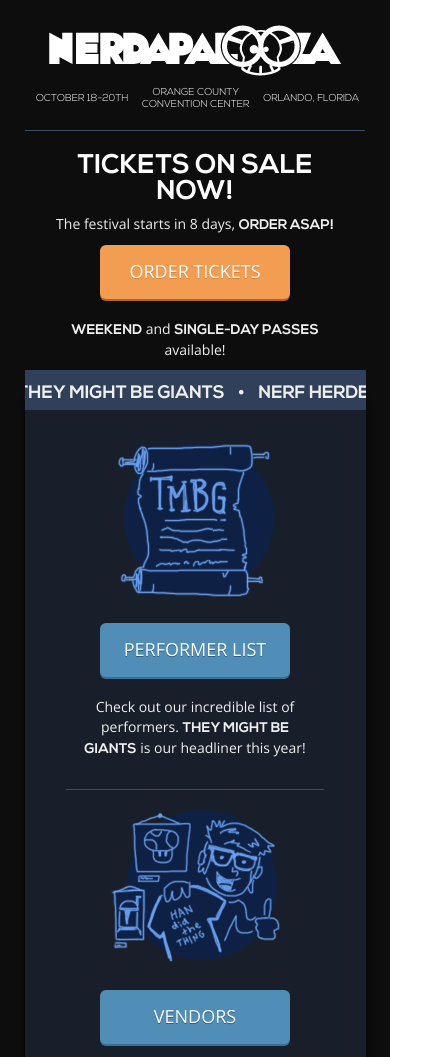
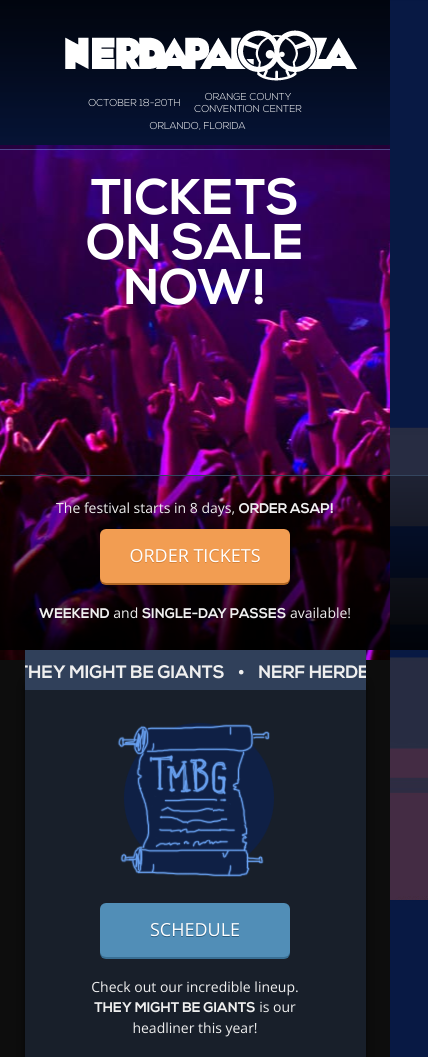
Before and after one commit to keeeeeegan/nerdapalooza-2013-landing-page, a plain HTML site: page index.html in a window 390 px wide. Shown: the top 1057 px of the page, 428 px wide, since content can reach past the window. Drawn offline with nearby package versions, Linux system fonts and the light colour scheme.

Commit message:
added image carousel, added imaged

```diff
--- a/index.html
+++ b/index.html
@@ -46,7 +46,8 @@
 
 <body>
 
-<div class="container">
+<div class="top container">
+	<div class="top-content container">
 		<header>
 			<div class="row">
 				<div class="logo-container pull-left">
@@ -81,9 +82,24 @@
 				<h2 class="callout text-left">Tickets on Sale Now!</h2>
 			</div>
 		</div>
-	<div class="order-now-bar row">
-		<div class="sub-msg col-md-4 text-left days-left">
-			<p>The festival starts <span class="when">soon</span>, <b>order ASAP!</b></p>
+	</div>
+</div>
+
+<div class="carousel container">
+	<div class="photo one show" style="background-image: url('./landing-assets/images/banner-nerdapalooza-event-2.jpg');"></div>
+	<div class="photo" style="background-image: url('./landing-assets/images/banner-nerdapalooza-event-1.jpg');"></div>
+	<div class="photo" style="background-image: url('./landing-assets/images/banner-nerdapalooza-occc-1.jpg');"></div>
+	<div class="photo" style="background-image: url('./landing-assets/images/banner-nerdapalooza-event-3.jpg');"></div>
+	<div class="photo" style="background-image: url('./landing-assets/images/banner-nerdapalooza-avanti-1.jpg');"></div>
+	<div class="photo" style="background-image: url('./landing-assets/images/banner-nerdapalooza-event-4.jpg');"></div>
+	<div class="photo" style="background-image: url('./landing-assets/images/banner-nerdapalooza-event-5.jpg');"></div>
+	<div class="photo" style="background-image: url('./landing-assets/images/banner-nerdapalooza-avanti-2.jpg');"></div>
+</div>
+
+<div class="container main">
+	<div class="order-now-bar row buy-button-section">
+		<div class="sub-msg col-md-4 text-left">
+			<p class="days-left">The festival starts <span class="when">soon</span>, <b>order ASAP!</b></p>
 		</div>
 		<div class="sub-msg button col-md-4 text-center">
 			<p><a class="btn btn-lg buy" href="http://www.flavorus.com/event/Nerdapalooza-2013/175967" target="_blank">Order Tickets</a></p>
@@ -92,7 +108,6 @@
 			<p><b>Weekend</b> and <b>Single-Day Passes</b> available!</p>
 		</div>
 	</div>
-
 	<div class="marquee-container row">
 			<div class="marquee">
 				&nbsp;&nbsp;&nbsp;&nbsp;&nbsp;&nbsp;
@@ -118,8 +133,8 @@
 
 	<div class="row ctas">
 		<div class="cta col-md-4 performers">
-			<p class="cta-btn-container"><a class="btn btn-lg btn-default" href="http://nerdapalooza.org/musicians/2013-guests/" target="_blank">Performer List</a></p>
-			<p>Check out our incredible list of performers. <b>They Might Be Giants</b> is our headliner this year!</p>
+			<p class="cta-btn-container"><a class="btn btn-lg btn-default" href="http://nerdapalooza.org/2013-schedule/" target="_blank">Schedule</a></p>
+			<p>Check out our incredible lineup. <b>They Might Be Giants</b> is our headliner this year!</p>
 		</div>
 
 		<div class="cta col-md-4 vendors">
@@ -200,13 +215,36 @@
 	var $daysLeft = $('.days-left');
 	var starts = new Date('10/18/2013');
 	var now = new Date();
+
 	var diff = new Date(Math.abs(starts - now));
-
-	console.log(diff.getTime());
-
 	var days = Math.floor(diff.getTime()/(1000*60*60*24));
 
-	$daysLeft.find('.when').html("in " + days + " days");
+	console.log(diff);
+
+	// if the days left is negative, we know it's already started.
+	if (diff < 0) {
+		// hide the ticket button
+	}
+	else if (days == 1) {
+		$daysLeft.html("Only one day left to order tickets! <b>ORDER NOW!</b>");
+	}
+	else {
+		$daysLeft.children('.when').html("in " + days + " days");
+	}
+</script>
+<script type="text/javascript">
+
+	var count = 1;
+	var next = 0;
+	var max = $('.carousel .photo').length;
+	console.log(max);
+	setInterval(function() {
+		$('.carousel .photo:nth-child(' + count + ')').fadeOut('slow');
+		next = (count + 1 <= max) ? (count + 1) : 1;
+		$('.carousel .photo:nth-child(' + next + ')').fadeIn('slow');
+		count = next;
+	}, 5000);
+
 </script>
 </body>
 </html>
--- a/landing-assets/css/main.css
+++ b/landing-assets/css/main.css
@@ -45,6 +45,88 @@
 	-webkit-box-shadow: 0px 0px 13px rgba(0, 0, 0, 0.55);
 	-moz-box-shadow: 0px 0px 13px rgba(0, 0, 0, 0.55);
 	box-shadow: 0px 0px 13px rgba(0, 0, 0, 0.55);
+
+	z-index: 30;
+	position: relative;
+}
+
+.container.top {
+
+	width: 100%;
+	max-width: 100%;
+
+	background: url('../images/gradient-top.png') 0% 0% repeat-x;
+	background-color: transparent;
+	font-family: 'Open Sans';
+	color: #efefef;
+	height: 540px;
+
+	-webkit-box-shadow: none;
+	-moz-box-shadow: none;
+	box-shadow: none;
+
+	z-index: 20;
+	position: relative;
+}
+
+.container.top-content {
+
+	background: transparent;
+
+	-webkit-box-shadow: none;
+	-moz-box-shadow: none;
+	box-shadow: none;
+
+}
+
+.container.carousel {
+	width: 100%;
+	max-width: 100%;
+	background: 0;
+	text-align: center;
+	-webkit-box-shadow: none;
+	-moz-box-shadow: none;
+	box-shadow: none;
+	height: 535px;
+	overflow: hidden;
+	margin-top: -540px;
+	z-index: 10;
+	position: relative;
+	padding: 0;
+}
+
+.container.carousel .photo {
+	width: 100%;
+	max-width: 100%;
+
+	position: absolute;
+	top: 0;
+	text-align: center;
+	background-color: transparent;
+	height: 530px;
+	margin: 0;
+	left: 0;
+	right: 0;
+	background-position: 50% 50%;
+	background-repeat: no-repeat;
+}
+
+.container.carousel .photo {
+	display: none;
+}
+
+.container.carousel .photo.show {
+	display: block;
+}
+
+.row.buy-button-section {
+	background: url('../images/gradient-bottom.png') 0% 0% repeat-x;
+	background-color: transparent;
+	height: 100px;
+	margin-top: -110px;
+	padding-top: 22px;
+	margin-right: -46px;
+	margin-left: -46px;
 }
 
 .ctas {
@@ -153,11 +235,11 @@
 	font-family: 'nexa_boldregular', sans-serif;
 	color: #fff;
 	text-transform: uppercase;
-	line-height: 50px;
+	line-height: 36px;
 	margin-top: 5px;
 	font-weight: 100;
 	text-align: center;
-	font-size: 70px;
+	font-size: 60px;
 }
 
 h2.choose {
@@ -862,6 +944,11 @@
 
 @media (max-width: 650px) {
 
+	body {
+		overflow-x: hidden;
+		background-color: #0d0d0d;
+	}
+
 		.about ul li {
 			font-size: 10px;
 			line-height: 12px;
@@ -870,10 +957,14 @@
 			padding: 0 5px 0 5px;
 		}
 	h2.callout {
-		font-size: 27px;
-		line-height: 26px;
+		font-size: 50px;
+		line-height:45px;
+		margin-top: 6px;
 	}
 
+	.container.top {
+		background-position: 0% -55px;
+	}
 
 	.container .row.ctas {
 		box-sizing: content-box;
@@ -893,6 +984,20 @@
 		margin-right: 0;		float: none;
 		margin: 0 auto;
 	}
+
+	.main.container {
+		margin-top: -20px;
+
+	-webkit-box-shadow: none;
+	-moz-box-shadow: none;
+	box-shadow: none;
+
+	}
+
+	.row.main-nav {
+		border-width: 0;
+	}
+
 	.container .row.ctas .col-md-4.cta.vendors {
 
 		background: url('../images/button-cta-icons-vendors.png') center 20px no-repeat;
@@ -963,6 +1068,17 @@
 
 	.container .row.ctas.select .contact {
 		width: 100%;
+	}
+
+	.row.buy-button-section.order-now-bar {
+		background: url('../images/gradient-fade-up.png') 0% -80px repeat-x;
+		background-color: transparent;
+		height: 175px;
+		margin-top: -190px;
+		padding-top: 22px;
+		border-top: 1px solid #34465f;
+width: 150%;
+margin-left: -25%;
 	}
 
 }
--- /dev/null
+++ b/landing-assets/js/carousel.js
@@ -0,0 +1 @@
+// super simple image switcher for nerdapalooza page
```
Also changed, not shown: landing-assets/images/banner-nerdapalooza-avanti-1.jpg (added), landing-assets/images/banner-nerdapalooza-avanti-2.jpg (added), landing-assets/images/banner-nerdapalooza-event-1.jpg (added), landing-assets/images/banner-nerdapalooza-event-2.jpg (added), landing-assets/images/banner-nerdapalooza-event-3.jpg (added), landing-assets/images/banner-nerdapalooza-event-4.jpg (added), landing-assets/images/banner-nerdapalooza-event-5.jpg (added), landing-assets/images/banner-nerdapalooza-occc-1.jpg (added), landing-assets/images/gradient-bottom.png (added), landing-assets/images/gradient-fade-up.png (added), landing-assets/images/gradient-top.png (added). Lines whose indentation alone changed are shown as unchanged.
